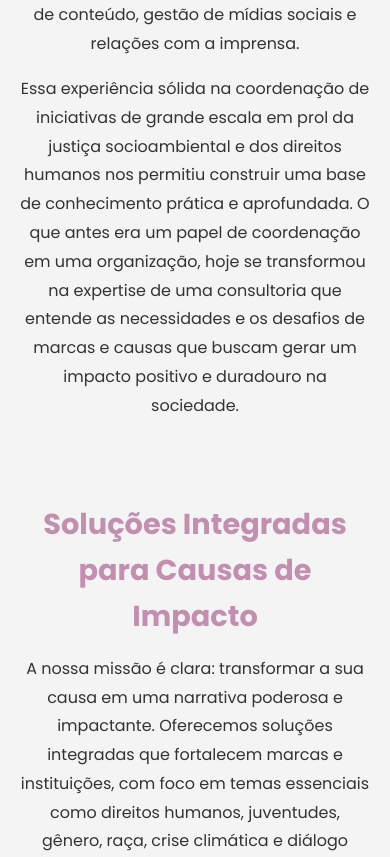
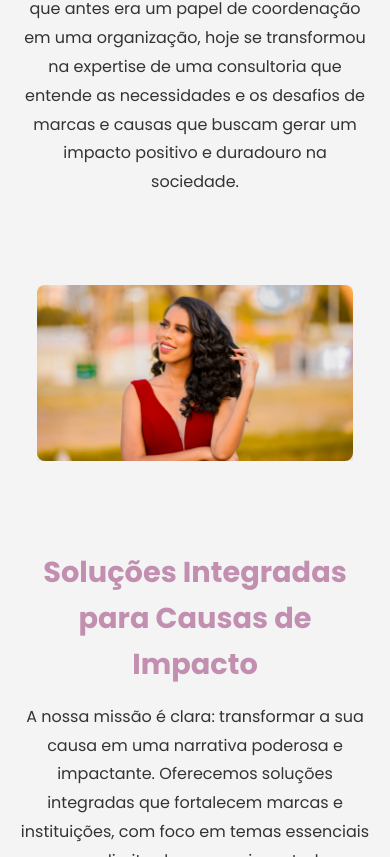
Before and after one commit to LipeLuce/SiteEmpresa, a plain HTML site: page index.html in a window 390 px wide. Shown: the part 1828-2685 px from the top of the page. Drawn offline with Linux system fonts and the light colour scheme.

Commit message:
quarto commit

```diff
--- a/estilos.css
+++ b/estilos.css
@@ -268,6 +268,7 @@ h2::after {
     flex-wrap: wrap;
 }
 
+/* Mantém o padrão de ordem para telas grandes */
 .quem-somos-item.reverso {
     flex-direction: row-reverse;
 }
@@ -275,9 +276,10 @@ h2::after {
 .quem-somos-imagem {
     flex: 1;
     position: relative;
-    padding-bottom: 30%;
     height: 0;
+    padding-bottom: 30%; /* Proporção para desktop */
     overflow: hidden;
+    min-width: 280px;
 }
 
 .quem-somos-imagem img {
@@ -326,6 +328,45 @@ h2::after {
     color: var(--primary-color);
     position: absolute;
     left: 0;
+}
+
+/* ================= RESPONSIVIDADE ESPECÍFICA PARA QUEM SOMOS ================= */
+@media (max-width: 992px) {
+    .quem-somos-item {
+        flex-direction: column; /* Altera para coluna */
+        text-align: center;
+    }
+    .quem-somos-item.reverso {
+        flex-direction: column; /* Força para coluna também no item reverso */
+    }
+    .quem-somos-texto {
+        padding: 0;
+    }
+    .quem-somos-imagem {
+        order: 2; /* Garante que a imagem venha depois do texto */
+        padding-bottom: 70%;
+        width: 90%;
+        margin: 1.5rem auto 1.5rem auto;
+        height: 0;
+    }
+    .quem-somos-texto {
+        order: 1; /* Garante que o texto venha primeiro */
+    }
+}
+
+/* ================= RESPONSIVIDADE ================= */
+@media (max-width: 992px) {
+    .quem-somos-item, .quem-somos-item.reverso {
+        flex-direction: column;
+        text-align: center;
+    }
+    .quem-somos-texto {
+        padding: 0;
+    }
+    .quem-somos-imagem {
+        /* Correção: Ajusta a proporção para celular */
+        padding-bottom: 70%;
+    }
 }
 
 /* ================= NOSSA ESSÊNCIA ================= */
```
